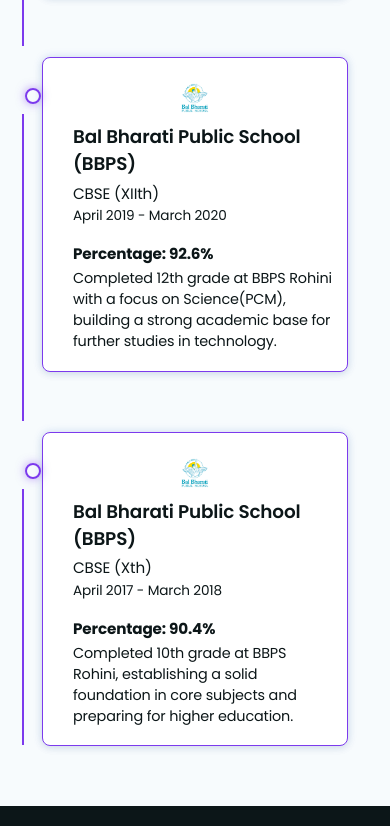
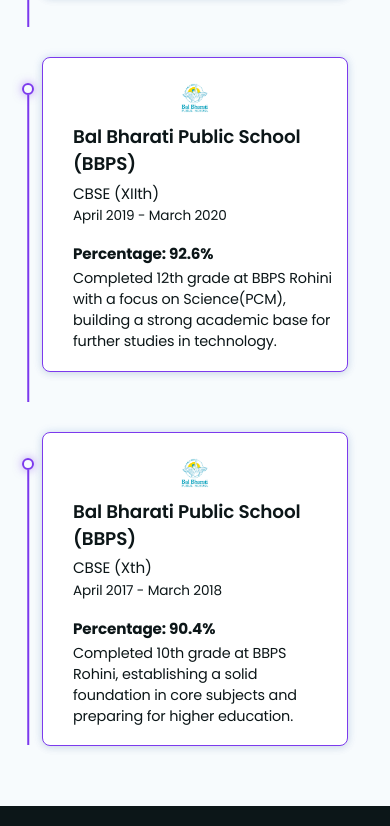
Before and after one commit to rahulmehra00/rahulmehra00.github.io, a plain HTML site: page index.html in a window 390 px wide. Shown: the part 6779-7605 px from the top of the page. Drawn offline with nearby package versions, Linux system fonts and the light colour scheme.

Commit message:
alignment changes for education-card::before and after  made responsive

```diff
--- a/css/main.css
+++ b/css/main.css
@@ -1280,21 +1280,33 @@
     padding: 15px 15px 15px 30px;
   }
 
+  /* Adjust dot and line positioning for mobile */
+  .education-card::before {
+    width: 12px; /* Smaller dot for mobile */
+    height: 12px;
+    top: 25px;
+    left: -15px; /* Adjust position for mobile */
+  }
+
+  .education-card::after {
+    top: 37px; /* Adjust line start position for mobile */
+    left: -15px;
+    width: 1.5px; /* Slightly thinner line for mobile */
+  }
+
+  .education-card:last-child::after {
+    height: calc(100% - 37px); /* Adjust last line height for mobile */
+  }
+
   .education-card:nth-child(odd),
   .education-card:nth-child(even) {
     margin: 0 auto 40px auto; /* Re-center cards for mobile, consistent bottom margin */
     transform: none;
   }
 
-  .education-card::before {
-    left: -10px; /* Position on the left line for mobile */
-    right: auto;
-    transform: translateX(-50%);
-  }
-
   .education-card:nth-child(odd)::before,
   .education-card:nth-child(even)::before {
-    left: -10px;
+    left: -15px;
     right: auto;
     transform: translateX(-50%);
   }
```
